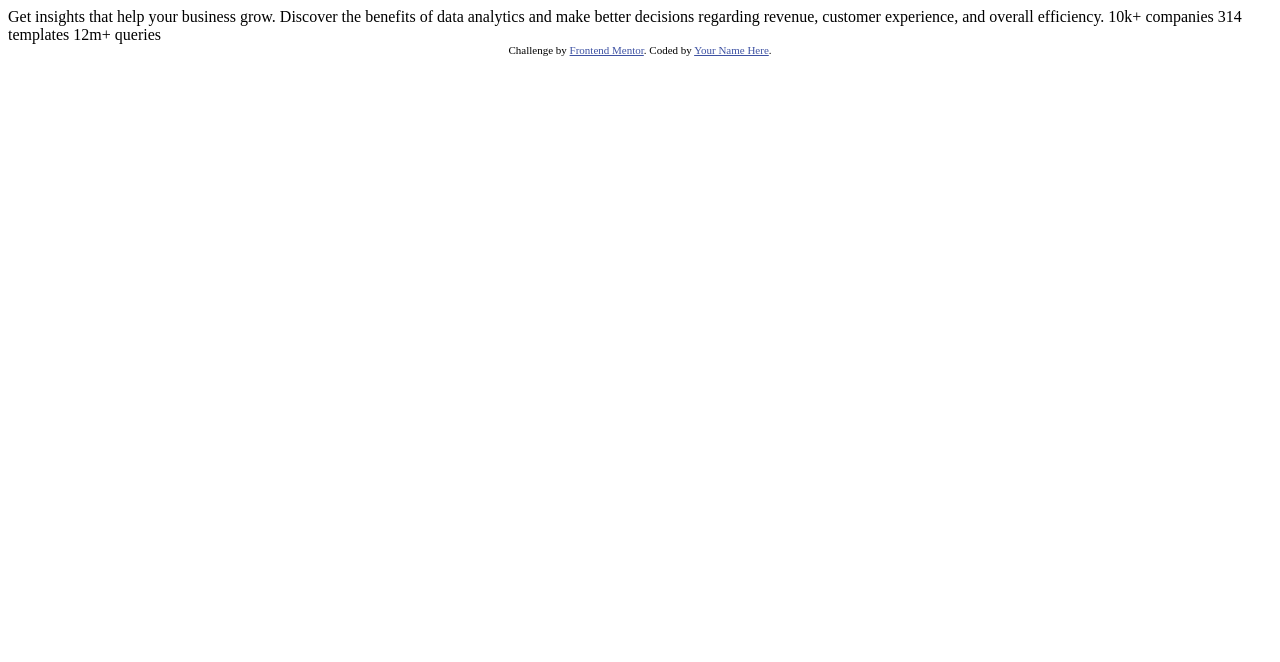
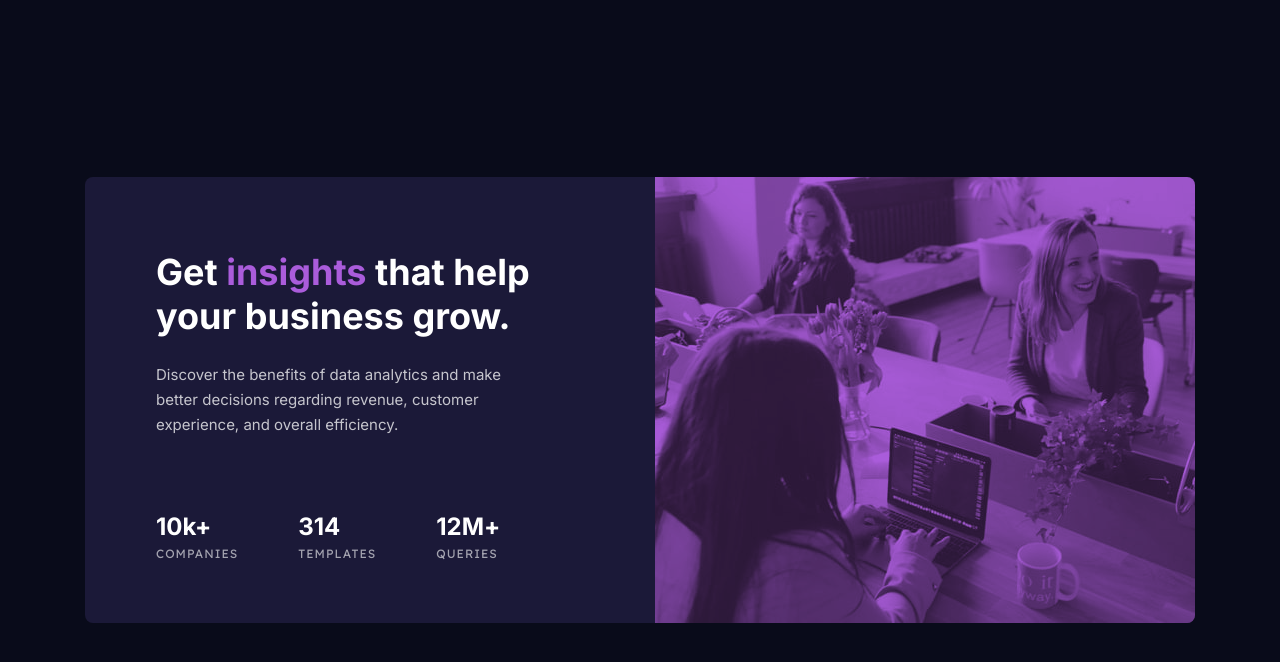
Before and after one commit to SamHemingway/stats-preview-card-component, a plain HTML site: page index.html in a window 1280 px wide. Drawn offline with Linux system fonts and the light colour scheme.

Commit message:
Completed challenge

```diff
--- a/index.html
+++ b/index.html
@@ -1,33 +1,62 @@
 <!DOCTYPE html>
 <html lang="en">
-<head>
-  <meta charset="UTF-8">
-  <meta name="viewport" content="width=device-width, initial-scale=1.0"> <!-- displays site properly based on user's device -->
+  <head>
+    <meta charset="UTF-8" />
+    <meta name="viewport" content="width=device-width, initial-scale=1.0" />
 
-  <link rel="icon" type="image/png" sizes="32x32" href="./images/favicon-32x32.png">
+    <!-- Favicon -->
+    <link rel="icon" type="image/png" sizes="32x32" href="img/favicon-32x32.png" />
 
-  <title>Frontend Mentor | Stats preview card component</title>
+    <!-- Google Fonts -->
+    <link rel="preconnect" href="https://fonts.googleapis.com" />
+    <link rel="preconnect" href="https://fonts.gstatic.com" crossorigin />
+    <link href="https://fonts.googleapis.com/css2?family=Inter:wght@400;700&family=Lexend+Deca&display=swap" rel="stylesheet" />
 
-  <!-- Feel free to remove these styles or customise in your own stylesheet 👍 -->
-  <style>
-    .attribution { font-size: 11px; text-align: center; }
-    .attribution a { color: hsl(228, 45%, 44%); }
-  </style>
-</head>
-<body>
+    <!-- CSS -->
+    <link rel="stylesheet" href="styles/variables.css" />
+    <link rel="stylesheet" href="styles/utilities.css" />
+    <link rel="stylesheet" href="styles/global.css" />
 
-  Get insights that help your business grow.
+    <!-- Title -->
+    <title>Frontend Mentor | Stats preview card component</title>
+  </head>
+  <body>
+    <main>
+      <div class="wrapper">
+        <div class="image-wrapper">
+          <div class="image-wrapper--overlay"></div>
+          <picture class="card-hero">
+            <source srcset="../img/image-header-desktop.jpg" media="(min-width: 1150px)" />
+            <img src="../img/image-header-mobile.jpg" alt="Businesspeople working" />
+          </picture>
+        </div>
+        <section class="card">
+          <div class="card__content">
+            <h1 class="card__header">Get <strong>insights</strong> that help your business grow.</h1>
+            <p class="card__body">
+              Discover the benefits of data analytics and make better decisions regarding revenue, customer experience, and overall efficiency.
+            </p>
+          </div>
+          <div class="card__stats">
+            <div class="card__stats__item">
+              <h2 class="card__stats__item__header">10k+</h2>
+              <p class="card__stats__item__body">companies</p>
+            </div>
+            <div class="card__stats__item">
+              <h2 class="card__stats__item__header">314</h2>
+              <p class="card__stats__item__body">templates</p>
+            </div>
+            <div class="card__stats__item">
+              <h2 class="card__stats__item__header">12M+</h2>
+              <p class="card__stats__item__body">queries</p>
+            </div>
+          </div>
+        </section>
+      </div>
+    </main>
 
-  Discover the benefits of data analytics and make better decisions regarding revenue, customer
-  experience, and overall efficiency.
-
-  10k+ companies
-  314 templates
-  12m+ queries
-
-  <div class="attribution">
-    Challenge by <a href="https://www.frontendmentor.io?ref=challenge" target="_blank">Frontend Mentor</a>.
-    Coded by <a href="#">Your Name Here</a>.
-  </div>
-</body>
+    <div class="attribution">
+      Challenge by <a href="https://www.frontendmentor.io?ref=challenge" target="_blank">Frontend Mentor</a>. Coded by <a href="#">Your Name Here</a>.
+    </div>
+  </body>
 </html>
--- /dev/null
+++ b/styles/global.css
@@ -0,0 +1,241 @@
+/*==============================
+TABLE OF CONTENTS
+
+|1| RESET
+|2| VARIABLES
+|3| UTILITIES
+|4| BASIC ELEMENTS
+|5| CARD COMPONENT
+|6| MEDIA QUERIES
+==============================*/
+
+/*==============================
+|1| RESET
+==============================*/
+
+/* Box sizing rules */
+*,
+*::before,
+*::after {
+  box-sizing: border-box;
+}
+
+/* Remove default margin */
+body,
+h1,
+h2,
+h3,
+h4,
+p,
+figure,
+blockquote,
+dl,
+dd {
+  margin: 0;
+}
+
+/* Remove list styles on ul, ol elements with a list role, which suggests default styling will be removed */
+ul[role="list"],
+ol[role="list"] {
+  list-style: none;
+}
+
+/* Set core root defaults */
+html:focus-within {
+  scroll-behavior: smooth;
+}
+
+/* Set core body defaults */
+body {
+  min-height: 100vh;
+  text-rendering: optimizeSpeed;
+  line-height: 1.5;
+}
+
+/* A elements that don't have a class get default styles */
+a:not([class]) {
+  text-decoration-skip-ink: auto;
+}
+
+/* Make images easier to work with */
+img,
+picture {
+  max-width: 100%;
+  display: block;
+}
+
+/* Inherit fonts for inputs and buttons */
+input,
+button,
+textarea,
+select {
+  font: inherit;
+}
+
+/* Remove all animations, transitions and smooth scroll for people that prefer not to see them */
+@media (prefers-reduced-motion: reduce) {
+  html:focus-within {
+    scroll-behavior: auto;
+  }
+
+  *,
+  *::before,
+  *::after {
+    animation-duration: 0.01ms !important;
+    animation-iteration-count: 1 !important;
+    transition-duration: 0.01ms !important;
+    scroll-behavior: auto !important;
+  }
+}
+
+/*==============================
+|2| VARIABLES
+==============================*/
+
+/* See styles/variables.css  */
+
+/*==============================
+|3| UTILITIES
+==============================*/
+
+/* See /styles/utilities.css */
+
+/*==============================
+|4| BASIC ELEMENTS
+==============================*/
+
+body {
+  background: var(--clr-bg-primary);
+  color: var(--clr-content);
+  font-family: var(--ff-primary);
+  text-align: center;
+}
+
+strong {
+  color: var(--clr-strong);
+}
+
+main {
+  height: 100vh;
+  display: flex;
+  justify-content: center;
+  align-items: center;
+}
+
+.attribution {
+  display: none;
+}
+
+.wrapper {
+  max-width: 327px;
+  overflow: hidden;
+  border-radius: var(--rad-md);
+  display: flex;
+  flex-direction: column;
+}
+
+/*==============================
+|5| CARD COMPONENT
+==============================*/
+
+.card {
+  background: var(--clr-bg-secondary);
+  padding: 32px;
+}
+
+.image-wrapper {
+  position: relative;
+}
+
+.card-hero {
+  mix-blend-mode: multiply;
+  opacity: 0.75;
+}
+
+.image-wrapper--overlay {
+  position: absolute;
+  height: 100%;
+  width: 100%;
+  top: 0;
+  background: var(--clr-strong);
+}
+
+.card__content {
+  margin-top: 8px;
+}
+
+.card__header {
+  color: var(--clr-important);
+  font-size: var(--fs-lg);
+  font-weight: var(--fw-bold);
+  line-height: 32px;
+}
+
+.card__body {
+  margin-top: var(--g-xs);
+  font-size: var(--fs-sm);
+  line-height: 25px;
+}
+
+.card__stats {
+  margin-top: 40px;
+  display: flex;
+  flex-direction: column;
+  gap: 24px;
+}
+
+.card__stats__item__header {
+  color: var(--clr-important);
+  font-size: var(--fs-md);
+  font-weight: var(--fw-bold);
+}
+
+.card__stats__item__body {
+  color: var(--clr-tertiary);
+  font-size: var(--fs-xs);
+  font-family: var(--ff-secondary);
+  text-transform: uppercase;
+  letter-spacing: var(--ls-md);
+}
+
+/*==============================
+|6| MEDIA QUERIES
+==============================*/
+
+@media (min-width: 1150px) {
+  body {
+    text-align: left;
+  }
+
+  .wrapper {
+    grid-template-columns: 1fr auto;
+    min-width: 1110px;
+    max-height: 446px;
+    grid-template-areas: "content img";
+    flex-direction: row-reverse;
+  }
+
+  .image-wrapper {
+    min-width: 540px;
+  }
+
+  .card {
+    padding: 65px 95px 59px 71px;
+  }
+
+  .card__header {
+    --fs-lg: 2.25rem;
+    line-height: 44px;
+  }
+
+  .card__body {
+    padding-right: 29px;
+    margin-top: var(--g-sm);
+  }
+
+  .card__stats {
+    gap: 60px;
+    margin-top: 72px;
+    flex-direction: row;
+  }
+}
--- /dev/null
+++ b/styles/variables.css
@@ -0,0 +1,42 @@
+:root {
+  /* Colours */
+
+  --clr-bg-primary: hsl(233, 47%, 7%);
+  --clr-bg-secondary: hsl(244, 38%, 16%);
+  --clr-important: hsl(0, 0%, 100%);
+  --clr-strong: hsl(277, 64%, 61%);
+  --clr-content: hsla(0, 0%, 100%, 0.75);
+  --clr-tertiary: hsla(0, 0%, 100%, 0.6);
+
+  /* Font families */
+
+  --ff-primary: "Inter", sans-serif;
+  --ff-secondary: "Lexend Deca", sans-serif;
+
+  /* Font sizes */
+
+  --fs-xs: 0.75rem;
+  --fs-sm: 0.9375rem;
+  --fs-md: 1.5rem;
+  --fs-lg: 1.75rem;
+
+  /* Font weights */
+
+  --fw-reg: 400;
+  --fw-bold: 700;
+
+  /* Letter spacing */
+
+  --ls-md: 1px;
+
+  /* Gutters Mobile */
+
+  --g-xs: 1rem; /* 16px */
+  --g-sm: 1.5rem; /* 24px */
+  --g-md: 2rem; /* 32px */
+  --g-lg: 2.5rem; /* 40px */
+
+  /* Radii */
+
+  --rad-md: 0.5rem;
+}
```
Also changed, not shown: img/favicon-32x32.png (renamed from images/favicon-32x32.png), img/image-header-desktop.jpg (renamed from images/image-header-desktop.jpg), img/image-header-mobile.jpg (renamed from images/image-header-mobile.jpg), screenshot.png (added), styles/utilities.css (added), 3 other files.
